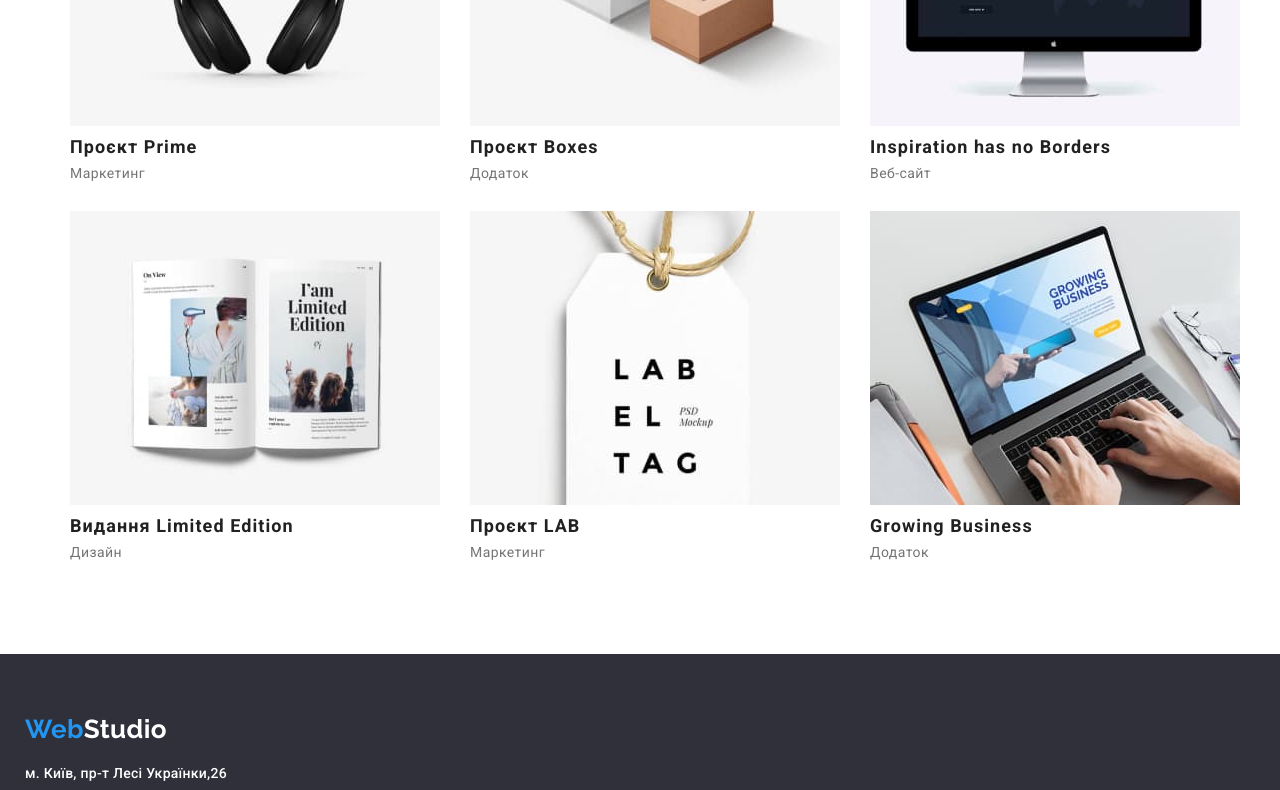
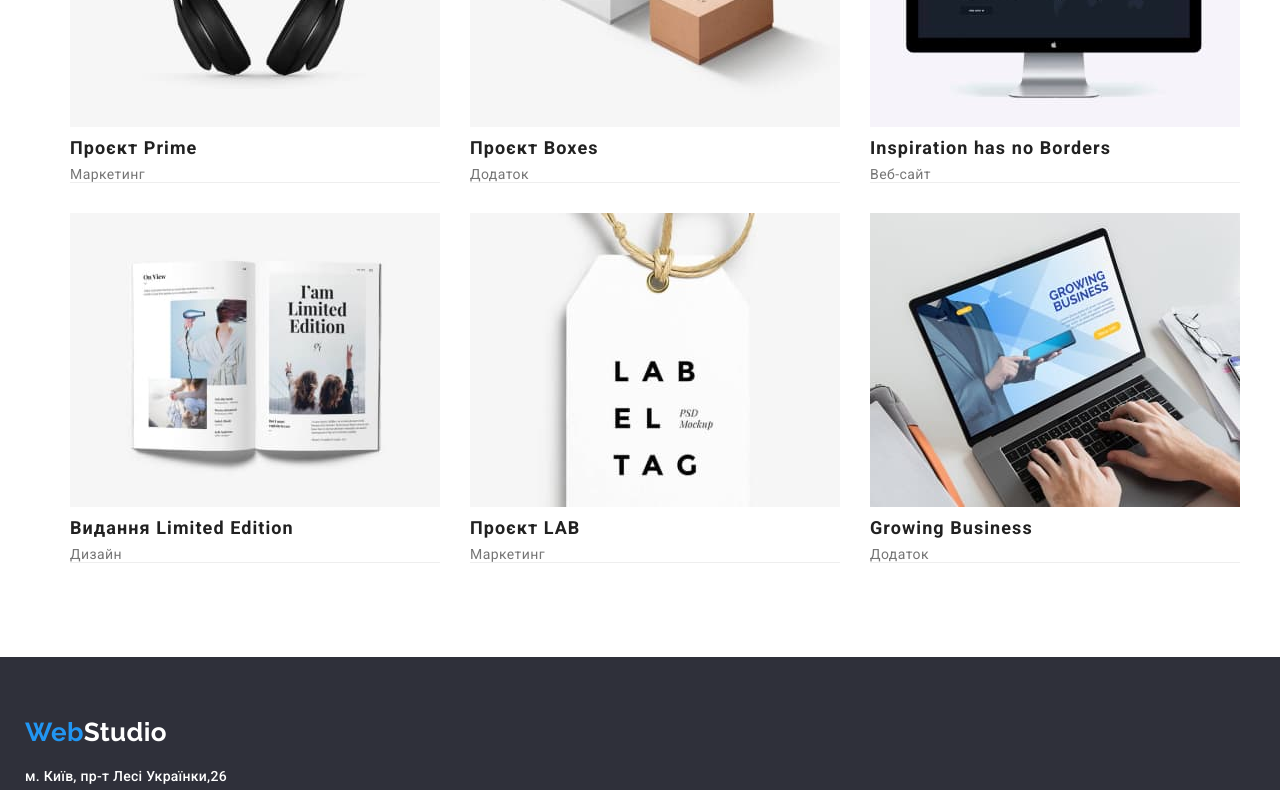
Before and after one commit to EvgeniiStepanenko/goit-markup-hw-03, a plain HTML site: page portfolio.html in a window 1280 px wide. Shown: the part 810-1600 px from the top of the page. Drawn offline with Linux system fonts and the light colour scheme.

Commit message:
Update styles.css

```diff
--- a/css/styles.css
+++ b/css/styles.css
@@ -367,4 +367,6 @@ body {
 	flex-basis: calc(100% / 3) - 20px;
 	margin-top: 30px;
 	margin-left: 30px;
+
+	border-bottom: 1px solid #EEEEEE;
  }
```
